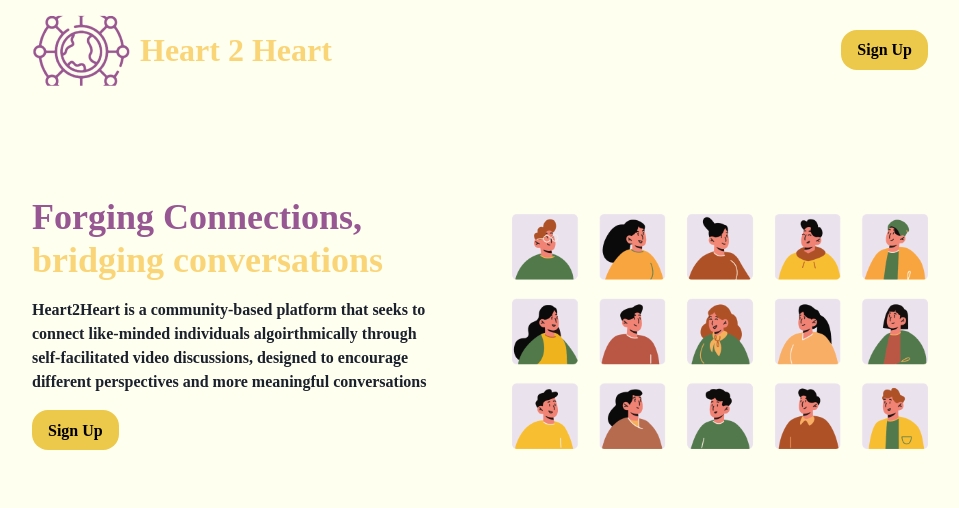
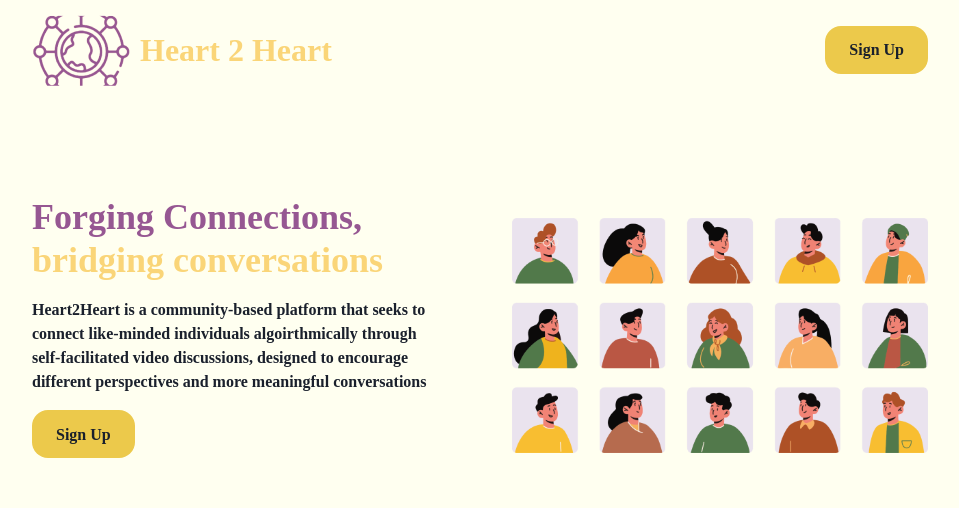
Before and after one commit to bettersg/heart2heart, a React (Create React App) app in the folder web/: page / in a window 1280 px wide. Shown: the top 508 px of the page, without its empty margins (160-1119 px from the left). Built offline with nearby package versions, Linux system fonts and the light colour scheme.

Commit message:
fixed primary button size

```diff
--- a/web/src/components/Buttons/PrimaryBtn.tsx
+++ b/web/src/components/Buttons/PrimaryBtn.tsx
@@ -1,4 +1,4 @@
-import { Button, ButtonProps } from '@chakra-ui/react';
+import { Button, ButtonProps, Text } from '@chakra-ui/react';
 import React from 'react';
 
 interface IPrimaryBtn extends ButtonProps {
@@ -7,12 +7,9 @@ interface IPrimaryBtn extends ButtonProps {
 
 const PrimaryBtn: React.FC<IPrimaryBtn> = ({ text, ...props }) => (
   <Button
-    size={{ base: 'xs', lg: 'md' }}
-    flex={1}
-    fontSize="sm"
+    size={{ base: 'xs', lg: 'lg' }}
     rounded="2xl"
     bg="yellow.400"
-    color="black"
     _hover={{
       bg: 'yellow.500',
     }}
@@ -21,7 +18,7 @@ const PrimaryBtn: React.FC<IPrimaryBtn> = ({ text, ...props }) => (
     }}
     {...props}
   >
-    {text}
+    <Text fontSize={{ base: '8px', lg: '16px' }}>{text}</Text>
   </Button>
 );
 
--- a/web/src/components/Header.tsx
+++ b/web/src/components/Header.tsx
@@ -23,11 +23,7 @@ const Header: React.FC = () => {
         </Center>
         <Spacer />
         <Center>
-          <PrimaryBtn
-            onClick={setOpen}
-            fontSize={{ base: 8, lg: 16 }}
-            text="Sign Up"
-          />
+          <PrimaryBtn onClick={setOpen} text="Sign Up" />
         </Center>
       </Flex>
     </>
--- a/web/src/pages/sections/Introduction.tsx
+++ b/web/src/pages/sections/Introduction.tsx
@@ -35,11 +35,7 @@ const Introduction: React.FC = () => {
             </Text>
           </Box>
           <Box my={{ base: 2, lg: 4 }}>
-            <PrimaryBtn
-              onClick={setOpen}
-              fontSize={{ base: 8, lg: 16 }}
-              text="Sign Up"
-            />
+            <PrimaryBtn onClick={setOpen} text="Sign Up" />
           </Box>
         </>
       </GridItem>
```
